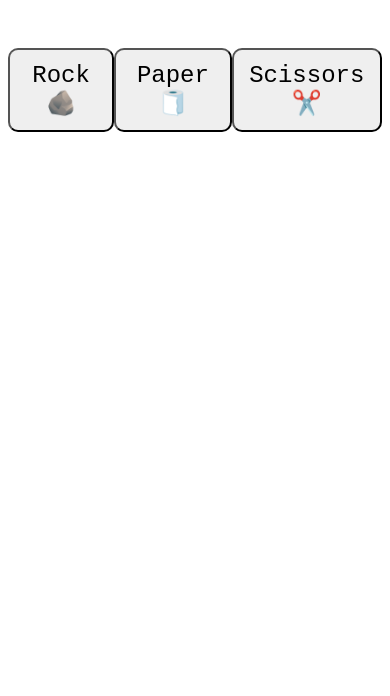
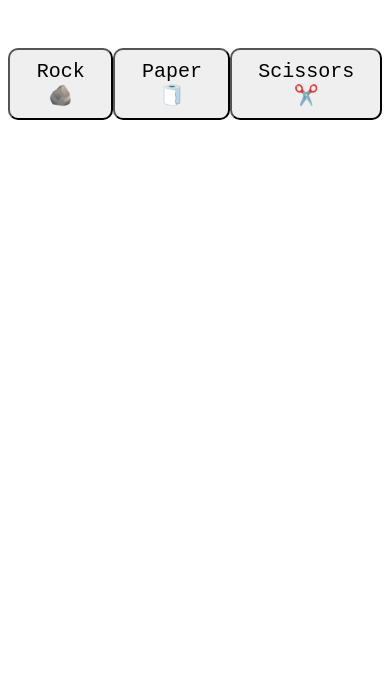
Before and after one commit to ChiendeGlace/rock-paper-scissors, a plain HTML site: page index.html in a window 390 px wide. Shown: the part 148-844 px from the top of the page. Drawn offline with Linux system fonts and the light colour scheme.

Commit message:
Decrease font size on mobile

```diff
--- a/style.css
+++ b/style.css
@@ -33,4 +33,7 @@ button {
   .buttons {
     width: 100%;
   }
+  button {
+    font-size: 1.25rem;
+  }
 }
```
